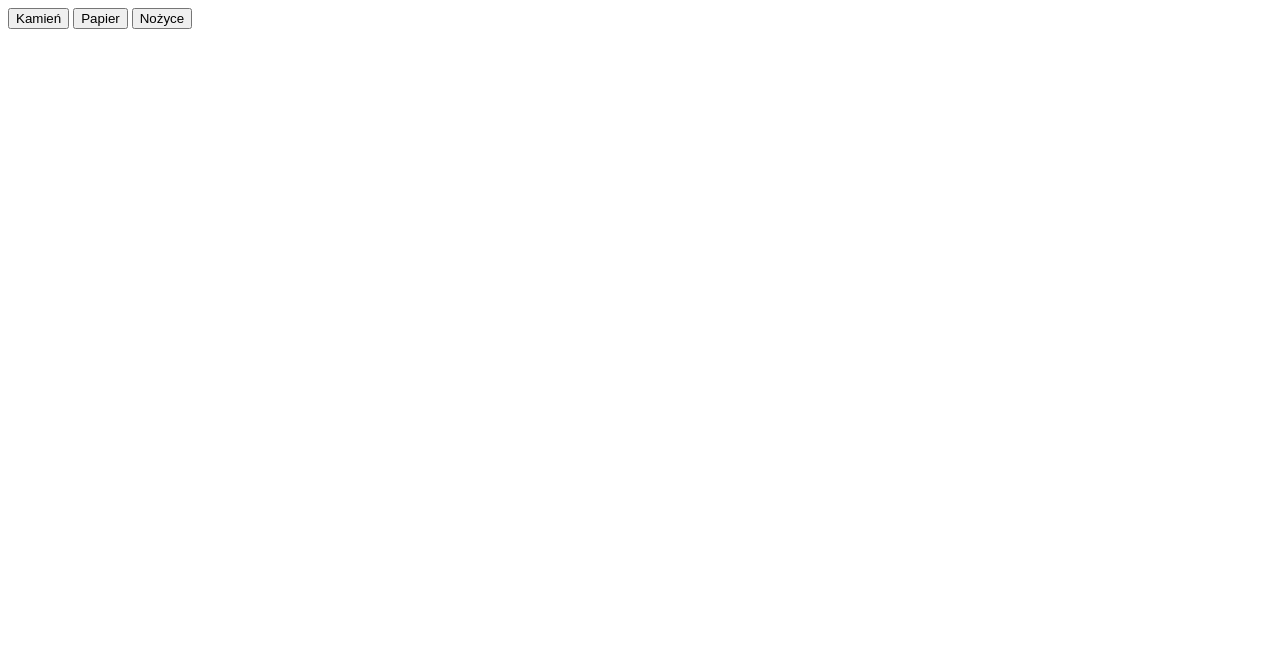
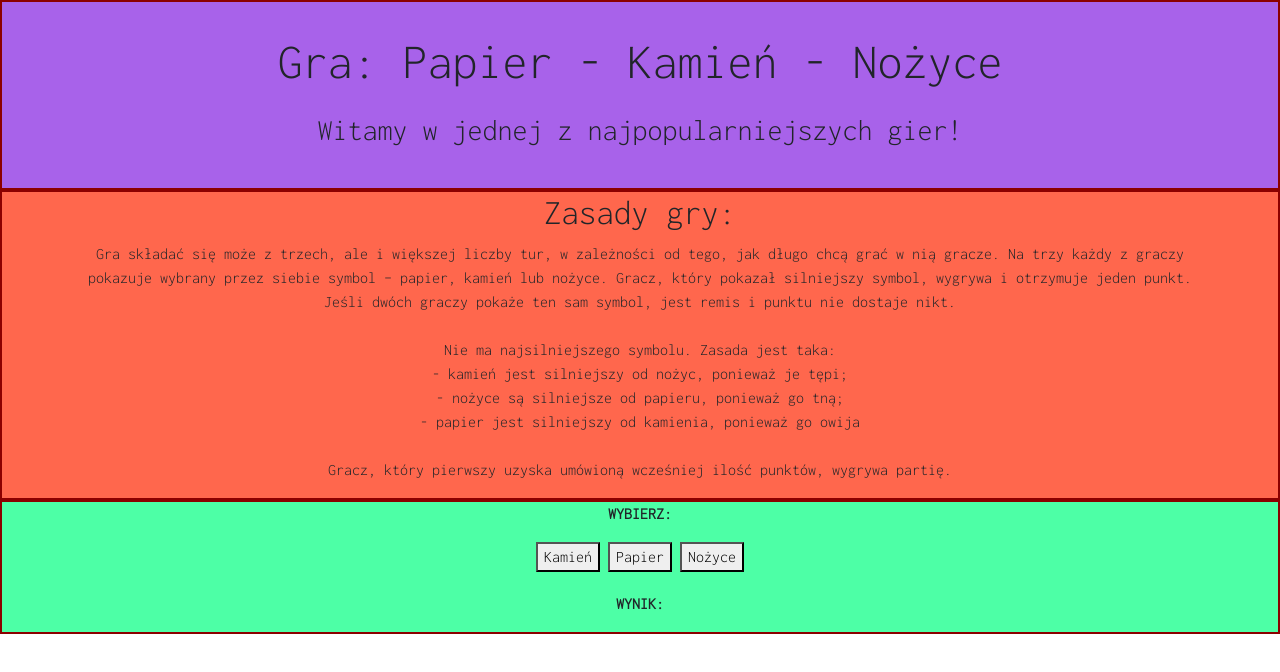
Before and after one commit to Filip498/javascript-prework, a website: page index.html in a window 1280 px wide. Drawn offline with nearby package versions, Linux system fonts and the light colour scheme; files that its build step writes are made by us from their sources.

Commit message:
Add styles to the game

```diff
--- a/index.html
+++ b/index.html
@@ -3,16 +3,47 @@
 <head>
 	<meta charset="UTF-8">
 	<title>Kamień, papier, nożyce</title>
+	<meta name="viewport" content="width=device-width, initial-scale=1.0">
+    <link rel="stylesheet" href="https://use.fontawesome.com/releases/v5.5.0/css/all.css">
+    <link rel="preconnect" href="https://fonts.googleapis.com">
+    <link rel="preconnect" href="https://fonts.gstatic.com" crossorigin>
+    <link href="https://fonts.googleapis.com/css2?family=Inconsolata:wght@300&family=Signika:wght@700&display=swap" rel="stylesheet">
+    <link rel="stylesheet" href="https://stackpath.bootstrapcdn.com/bootstrap/4.5.1/css/bootstrap.min.css" integrity="sha384-VCmXjywReHh4PwowAiWNagnWcLhlEJLA5buUprzK8rxFgeH0kww/aWY76TfkUoSX" crossorigin="anonymous">
 	<link rel="stylesheet" href="css/style.css">
 </head>
 <body>
+	<header class="splash">
         <div class="container">
+            <h1 class="page-title">Gra: Papier - Kamień - Nożyce</h1>
+            <h2 class="page-subtitle">Witamy w jednej z najpopularniejszych gier!</h2>
+        </div>
+    </header>
+	<div class="rules">
+        <div class="container">
+            <h3 class="rules-title">Zasady gry:</h3>
+            <p>Gra składać się może z trzech, ale i większej liczby tur, w zależności od tego, jak długo chcą grać w nią gracze. Na trzy każdy z graczy pokazuje wybrany przez siebie symbol – papier, kamień lub nożyce. Gracz, który pokazał silniejszy symbol, wygrywa i otrzymuje jeden punkt. Jeśli dwóch graczy pokaże ten sam symbol, jest remis i punktu nie dostaje nikt.<br><br>Nie ma najsilniejszego symbolu. Zasada jest taka:<br>
+                - kamień jest silniejszy od nożyc, ponieważ je tępi;<br>
+                - nożyce są silniejsze od papieru, ponieważ go tną;<br>
+                - papier jest silniejszy od kamienia, ponieważ go owija<br><br>
+                Gracz, który pierwszy uzyska umówioną wcześniej ilość punktów, wygrywa partię.<br></p>
+        </div>
+    </div>
+
+	<div class="game">
+		<div class="container">
+			<div class="choice">
+                <p>WYBIERZ:</p>
+            </div>
 			<div id="buttons">
 				<button id="button-rock">Kamień</button>
             	<button id="button-paper">Papier</button>
             	<button id="button-scissors">Nożyce</button>
 			</div>
+			<div class="result">
+                <p>WYNIK:</p>
+            </div>
 			<div id="messages"></div>
+		</div>
 	</div>
 	<script src="js/functions.js"></script>
 	<script src="js/script.js"></script>
--- a/sass/style.scss
+++ b/sass/style.scss
@@ -0,0 +1,55 @@
+/* Body */
+body {
+    text-align: center;
+    text-decoration: solid;
+    background-size: cover;
+    position: relative;
+    width: 100%;
+    margin: 0 auto;
+    padding: 0;
+    font-family: 'Inconsolata', sans-serif;
+}
+
+/* Header */
+.splash {
+    border: solid 2px #8B0000;
+    background-color: #a862ea;
+}
+
+.page-title {
+    font-size: 50px;
+    margin-top: 30px;
+}
+.page-subtitle {
+    margin-bottom: 40px;
+    font-size: 30px;
+    margin-top: 20px;
+}
+
+/* Rules */
+.rules {
+    border: solid 2px #8B0000;
+    background-color: #ff674d;
+}
+
+.rules-title {
+    font-size: 35px;
+}
+
+/* Game */
+.game {
+    border: solid 2px #8B0000;
+    background-color: #4dffa6;
+}
+
+#buttons {
+    margin-bottom: 20px;
+}
+
+.choice p {
+    font-weight: bold;
+}
+
+.result p {
+    font-weight: bold;
+}
```
Lines whose indentation alone changed are shown as unchanged.
